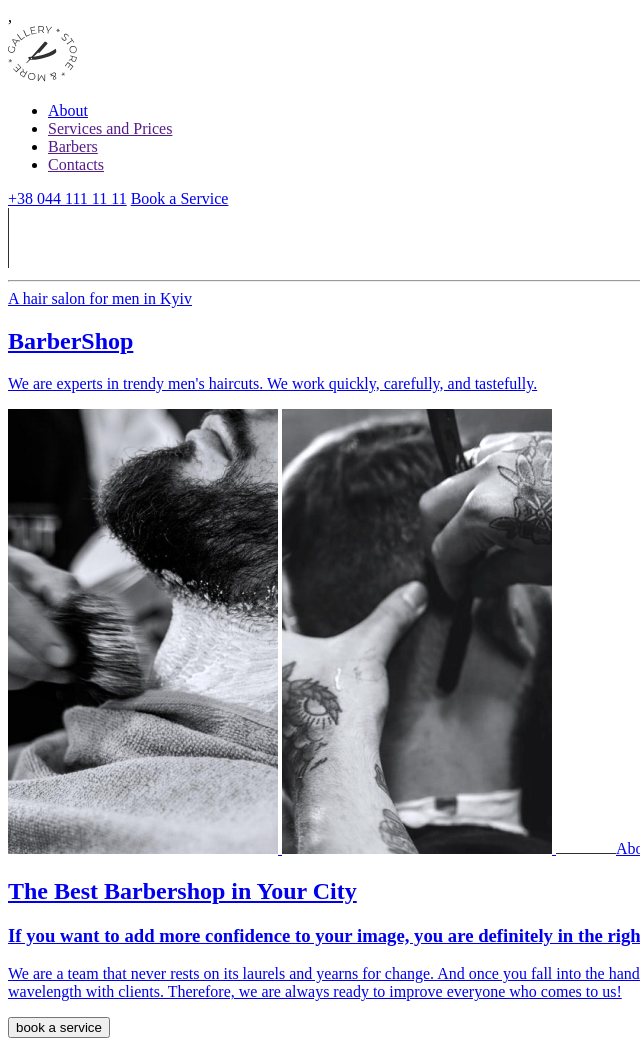
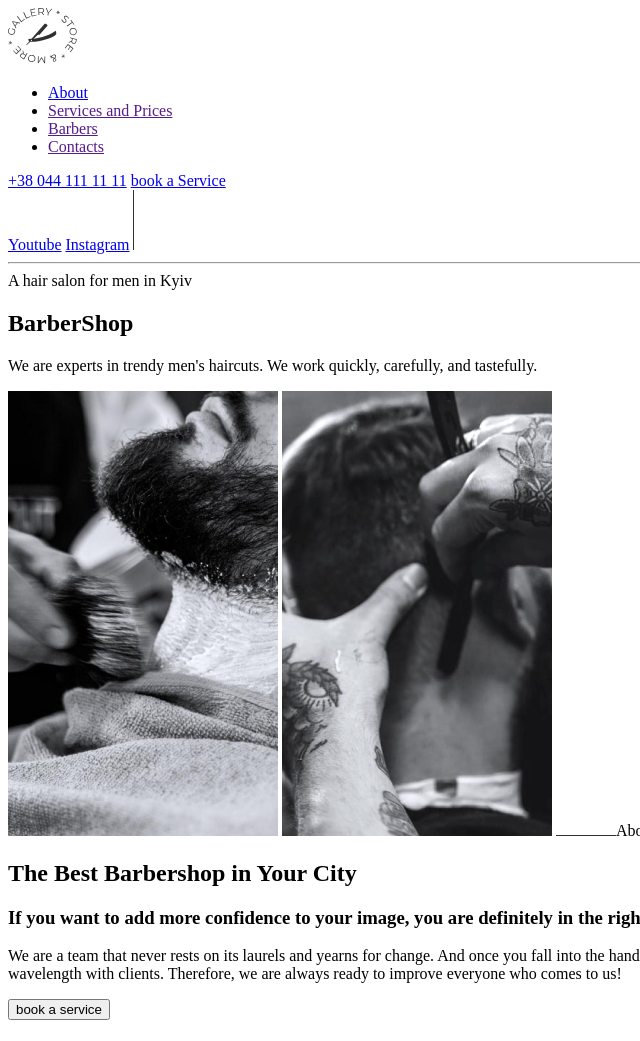
Before and after one commit to 07o70/html-css-lesson-1-module-1, a plain HTML site: page index.html in a window 1280 px wide. Shown: the whole page, without its empty margins (0-640 px from the left). Drawn offline with Linux system fonts and the light colour scheme.

Commit message:
Update index.html
finished ;)

```diff
--- a/index.html
+++ b/index.html
@@ -1,16 +1,15 @@
 <!DOCTYPE html>
 <html lang="en">
   <head>
-    <meta charset="UTF-8">
-    <meta name="viewport" content="width=device-width, initial-scale=1.0">
+    <meta charset="UTF-8" />
+    <meta name="viewport" content="width=device-width, initial-scale=1.0" />
     <title>Barbershop</title>
   </head>
   <body>
-    ,<header>
+    <header>
       <a href="index.html">
-            <img src="images/logo.svg" alt="Barbershop logo">
+        <img src="images/logo.svg" alt="Barbershop logo" />
       </a>
-
       <nav>
         <ul>
           <li><a href="about.html">About</a></li>
@@ -26,7 +25,7 @@
         href="https://goit.global/ro/contacts/"
         rel="noopener noreferrer nofollow"
         target="_blank"
-        >Book a Service</a
+        >book a Service</a
       >
 
       <section>
@@ -34,50 +33,57 @@
           href="https://www.youtube.com/"
           rel="noopener noreferrer nofollow"
           target="_blank"
-        Youtube</a
+          >Youtube</a
         >
 
         <a
-        href="https://www.instagram.com/"
+          href="https://www.instagram.com"
           rel="noopener noreferrer nofollow"
           target="_blank"
-        Instagram</a
+          >Instagram</a
         >
-        <img src="images/dash-navigation-links.png" alt="link separator">
+        <img src="images/dash-navigation-links.png" alt="link separator" />
       </section>
     </header>
 
     <main>
+
       <section>
-         <hr>
+        <hr />
         <span>A hair salon for men in Kyiv</span>
 
         <h1>BarberShop</h1>
 
         <p>
-                We are experts in trendy men's haircuts. We work quickly, carefully, and tastefully.
+          We are experts in trendy men's haircuts. We work quickly, carefully,
+          and tastefully.
         </p>
       </section>
 
       <section>
+        <img
+          src="images/barber-img 1.png"
+          alt="Frizer taie cu masina de tuns"
+        />
 
-            <img src="images/barber-img 1.png" alt="Frizer tunde cu masina de tuns">
+        <img src="images/barber-img 2.png" alt="Frizer taie cu lama" />
 
-            <img src="images/barber-img 2.png" alt="Frizer  tunde cu lama">
-
-            <span><img src="images/dash-about.png" >About</span>
+        <span><img src="images/dash-about.png" />About</span>
 
         <h2>The Best Barbershop in Your City</h2>
 
-            <h3>If you want to add more confidence to your image, you are definitely in the right place.</h3>
+        <h3>
+          If you want to add more confidence to your image, you are definitely
+          in the right place.
+        </h3>
 
         <p>
           We are a team that never rests on its laurels and yearns for change.
-            And once you fall into the hands of our master, you will never be the same again.
-            We are a team that is always on the same wavelength with clients.
-            Therefore, we are always ready to improve everyone who comes to us!
+          And once you fall into the hands of our master, you will never be the
+          same again. We are a team that is always on the same wavelength with
+          clients. Therefore, we are always ready to improve everyone who comes
+          to us!
         </p>
-
         <button>book a service</button>
       </section>
     </main>
```
Lines whose indentation alone changed are shown as unchanged.
